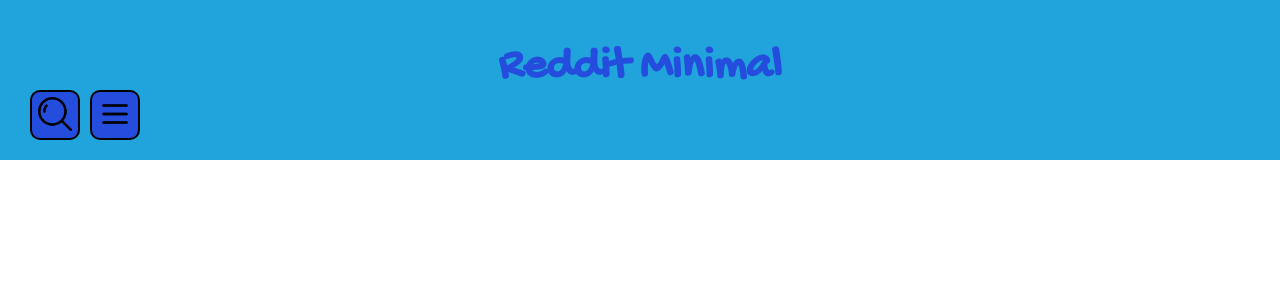
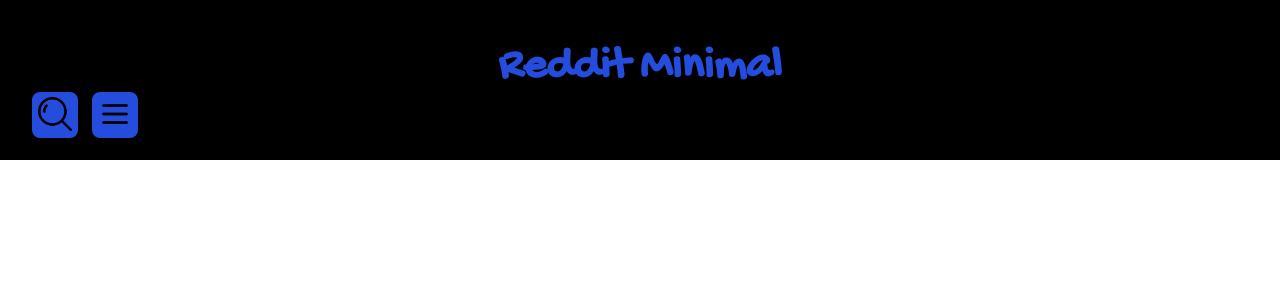
Before and after one commit to jr7072/reddit_client, a React (Create React App) app: page / in a window 1280 px wide. Shown: the top 300 px of the page. Built offline with nearby package versions, Linux system fonts and the light colour scheme.

Commit message:
design changes

```diff
--- a/src/Stylesheets/Theme.js
+++ b/src/Stylesheets/Theme.js
@@ -4,7 +4,7 @@
 
         color: '#244DDD',
         fontFamily: "'Gochi Hand', cursive",
-        fontSize : '46px'
+        fontSize: "46px",
     },
 
     Typography: {
@@ -12,12 +12,11 @@
         color: "#FFFFFF",
         fontFamily: "'Gochi Hand', cursive",
         fontSize: "16px",
-
     },
 
     mainBlocks: {
 
-        backgroundColor: "#21A3DB",
+        backgroundColor: "#000000",
     },
 
     contrastBlocks: {
```
Also changed, not shown: src/Features/Posts/Post.js (added), src/Features/Posts/Posts.js (added).
